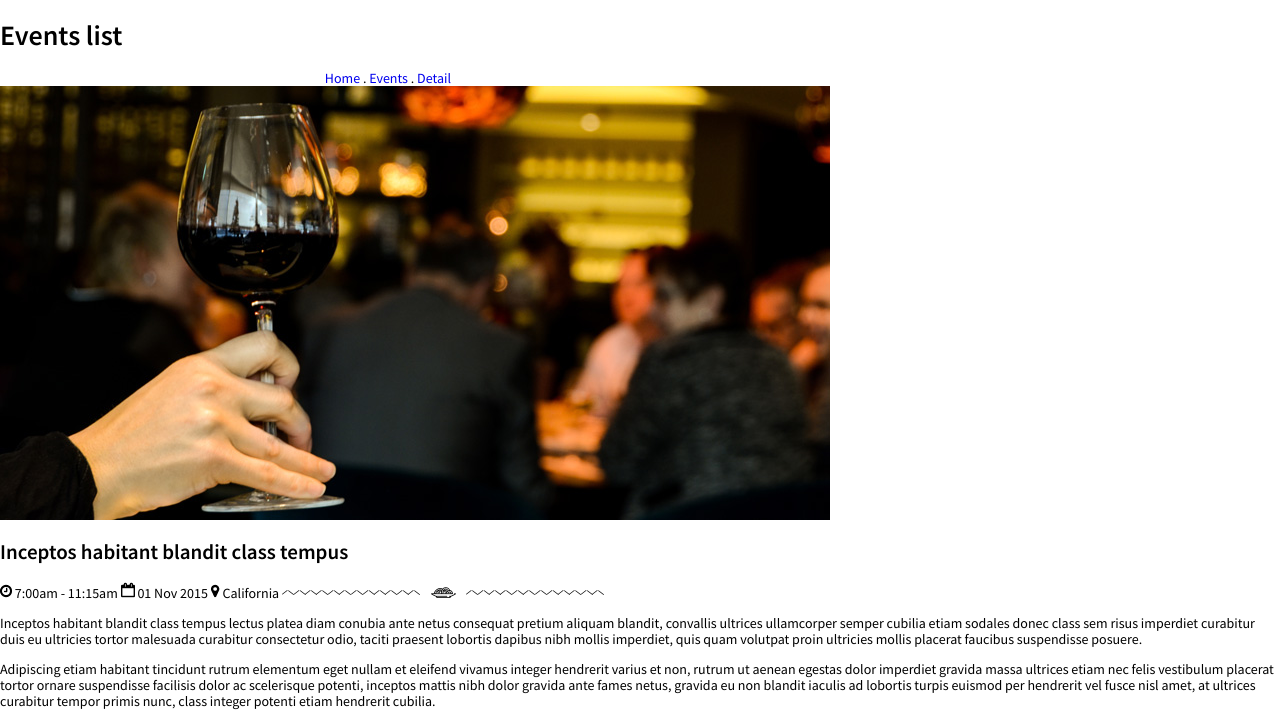
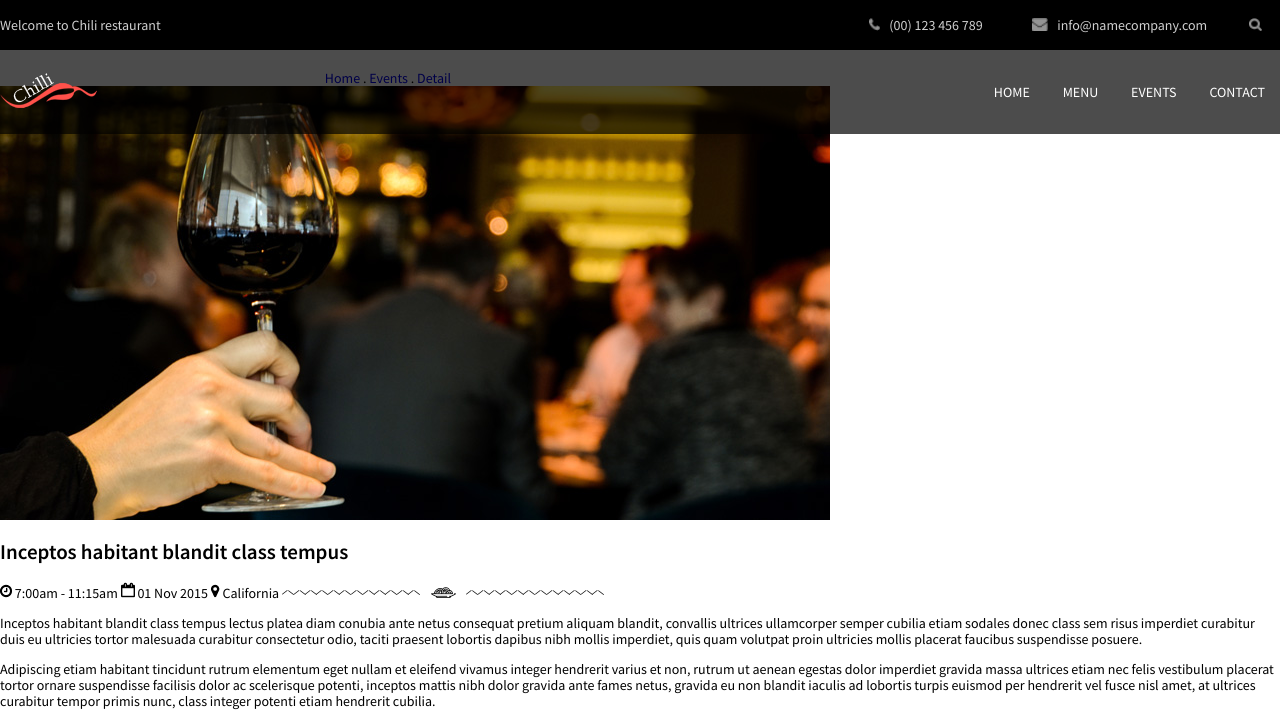
Before and after one commit to Olcatsy/restaurant, a website: page events.html in a window 1280 px wide. Shown: the top 722 px of the page. Drawn offline with nearby package versions, Linux system fonts and the light colour scheme; files that its build step writes are made by us from their sources; a web font is replaced by a local one.

Commit message:
added header to all pages

```diff
--- a/events.html
+++ b/events.html
@@ -16,7 +16,54 @@
 <body class="events">
 
 	<!-- *** HEADER *** -->
-	<header class="header"></header>
+	<header class="header">
+		<div class="header__outer-container">
+
+			<!--HEADER - top-->
+			<div class="header__top">
+
+				<div class="header__welcome">
+					<p class="header__welcome-copy">Welcome to Chili restaurant</p>
+				</div>
+
+				<div class="header__contact">
+
+					<span class="header__contact-item">
+						<img class="header__icon" src="assets\top-nav\icon-phone.png" alt="">
+						(00) 123 456 789
+					</span>
+
+					<span class="header__contact-item">
+						<img class="header__icon" src="assets\top-nav\icon-email.png" alt="">
+						info@namecompany.com
+					</span>
+
+					<button class="header__contact-button" type="button">
+						<img class="header__icon" src="assets\top-nav\icon-magnifying-glass.png" alt="">
+					</button>
+
+				</div>
+			</div>
+
+			<!--HEADER - bottom-->
+			<div class="header__bottom">
+
+				<div class="header__logo-container">
+					<img class="header__logo" src="assets\chilli-logo.png" alt="">
+				</div>
+
+				<nav class="header__nav">
+					<ul class="header__nav-list">
+						<li class="header__nav-item"><a class="header__nav-link" href="#">home</a></li>
+						<li class="header__nav-item"><a class="header__nav-link" href="#">menu</a></li>
+						<li class="header__nav-item"><a class="header__nav-link" href="#">events</a></li>
+						<li class="header__nav-item"><a class="header__nav-link" href="#">contact</a></li>
+					</ul>
+				</nav>
+
+			</div>
+		</div>
+	</header>
 
 
 	<!-- *** MAIN *** -->
--- a/sass/layout/_home.scss
+++ b/sass/layout/_home.scss
@@ -0,0 +1,37 @@
+/* 1. HERO */
+.hero {
+  background-image: url('../../assets/home/restaurant-hero-bg.jpg');
+  background-size: cover;
+}
+
+
+
+
+
+
+/* 2. ABOUT */
+
+
+
+
+
+
+
+/* 3. SPECIALS */
+
+
+
+
+
+
+
+/* 4. RESERVATIONS */
+
+
+
+
+
+
+
+
+/* 5. SERVICES */
```
Also changed, not shown: menu.html (+44 -1 lines), css/main.css.
